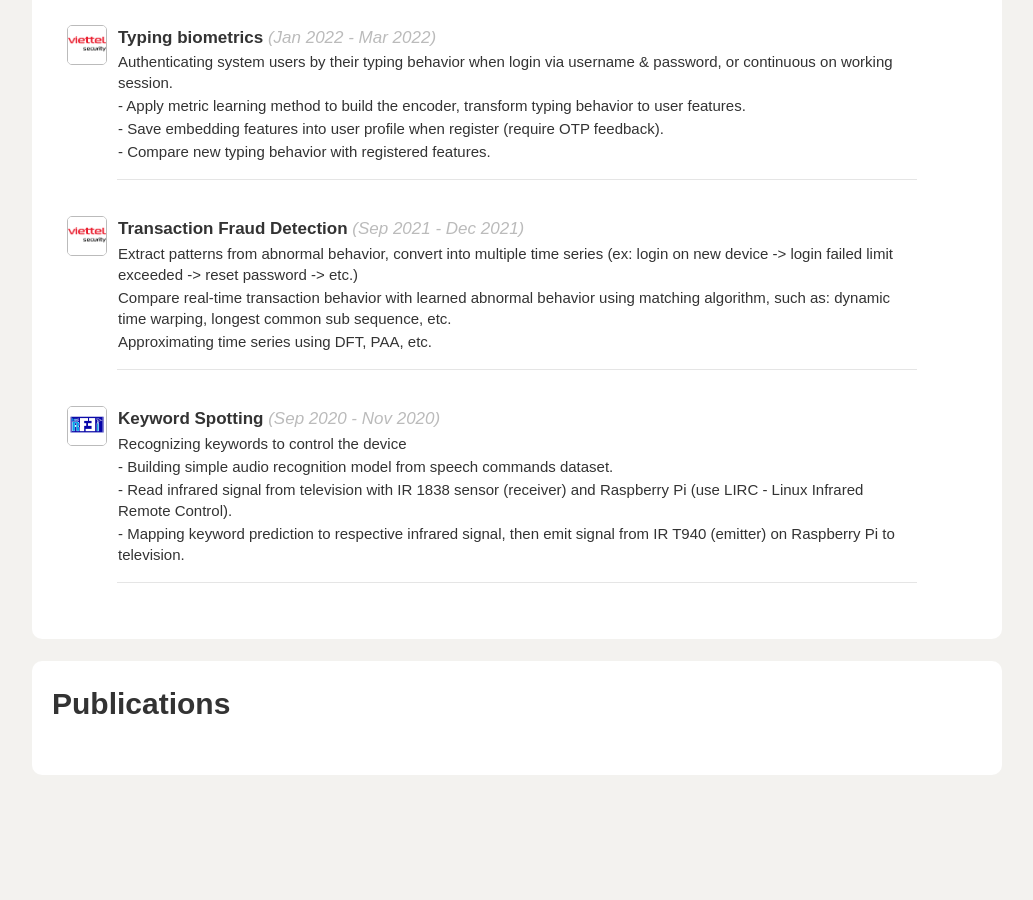
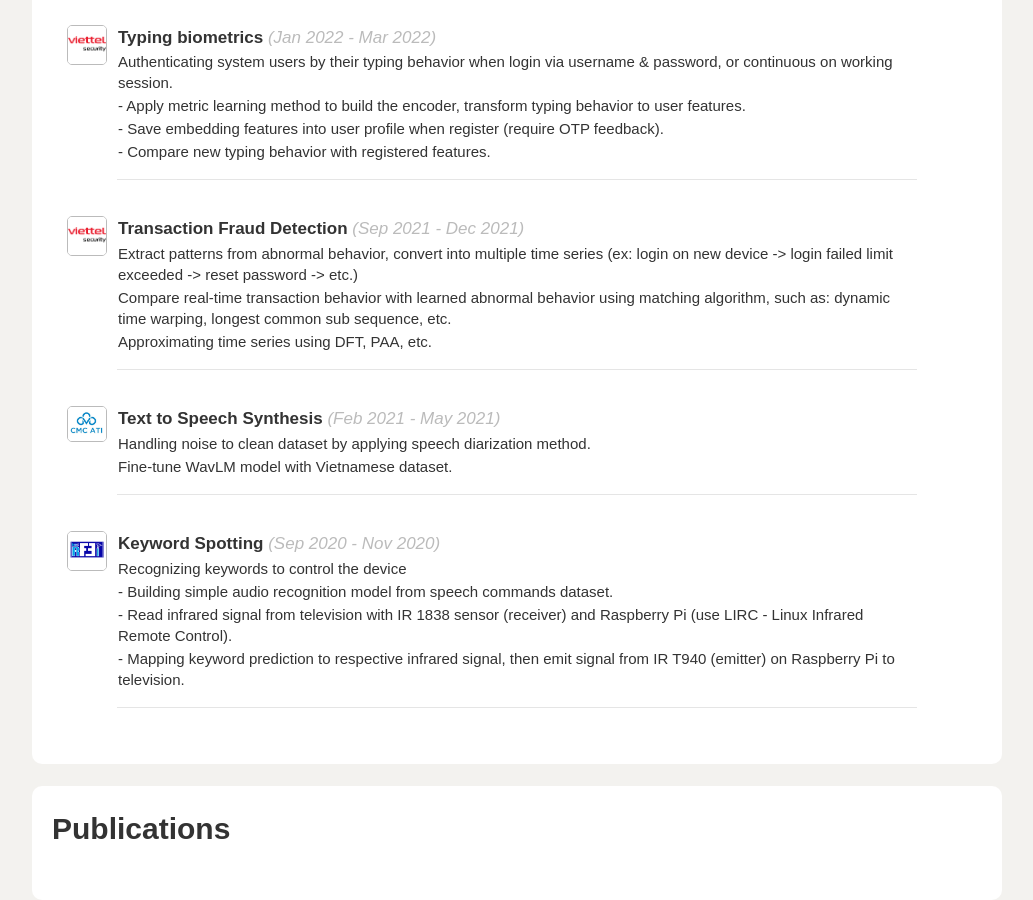
Before and after one commit to dangho99/dang99.github.io, a Jekyll site: the page built from about.html, in a window 1280 px wide and 900 px high, scrolled down 2951 px. Shown: the whole window, without its empty margins (123-1156 px from the left). Built offline with Jekyll 4.4.1, drawn with Linux system fonts in a browser that asks for light colours; before the commit the page ends 3726 px from its top, so only the background shows below that.

Commit message:
update cv

```diff
--- a/_data/profile.yml
+++ b/_data/profile.yml
@@ -145,6 +145,13 @@ projects:
       - "Extract patterns from abnormal behavior, convert into multiple time series (ex: login on new device -> login failed limit exceeded -> reset password -> etc.)"
       - "Compare real-time transaction behavior with learned abnormal behavior using matching algorithm, such as: dynamic time warping, longest common sub sequence, etc."
       - "Approximating time series using DFT, PAA, etc."
+  - employer: "Freelance"
+    name: "Text to Speech Synthesis"
+    time: "Feb 2021 - May 2021"
+    logo: "/assets/profile/cmc.png"
+    description:
+      - Handling noise to clean dataset by applying speech diarization method.
+      - Fine-tune WavLM model with Vietnamese dataset.
   - employer: "Student"
     name: "Keyword Spotting"
     time: "Sep 2020 - Nov 2020"
```
Also changed, not shown: assets/profile/cmc.png (added).
